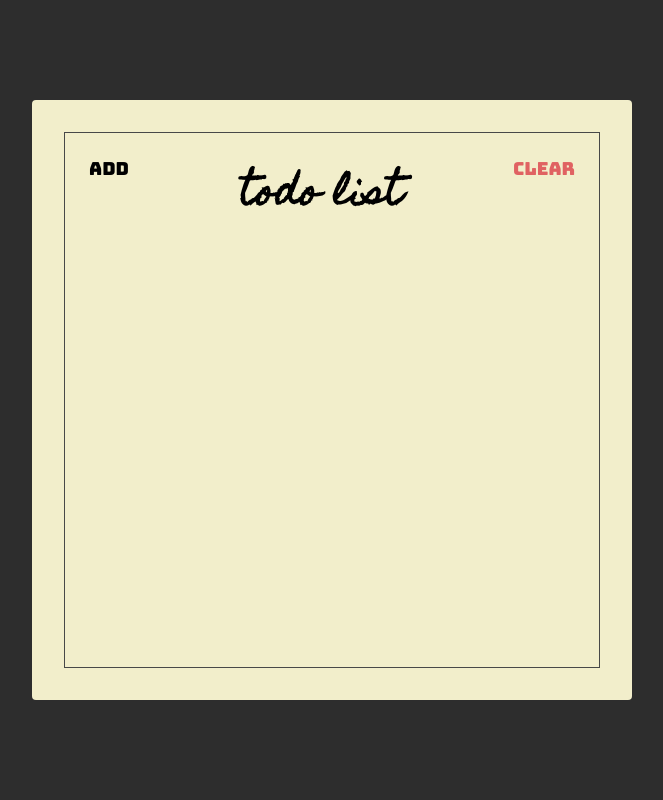
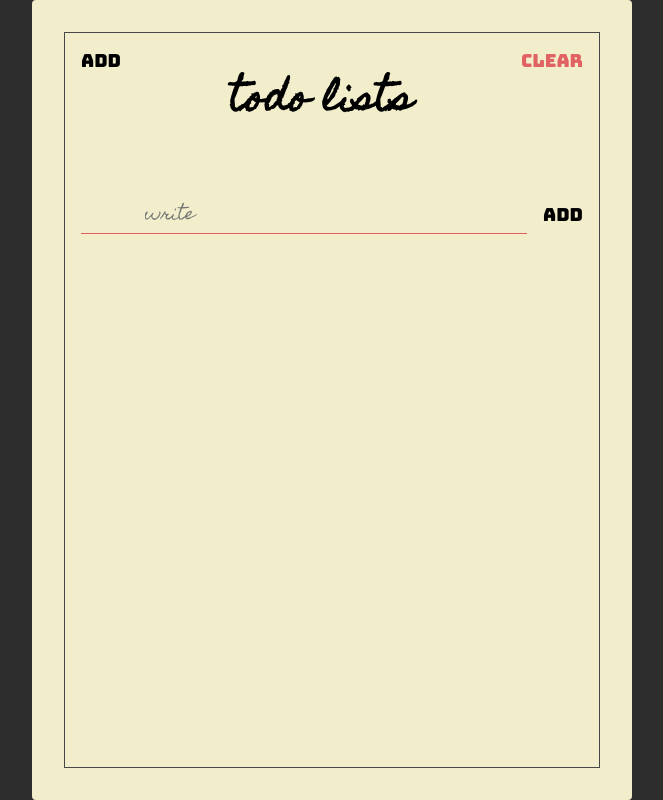
Before and after one commit to boazmaliangkay/react-firstProject, a website: page index.html in a window 1280 px wide. Shown: the whole page, without its empty margins (308-971 px from the left). Drawn offline with Linux system fonts and the light colour scheme.

Commit message:
add todo section+

```diff
--- a/index.html
+++ b/index.html
@@ -14,11 +14,18 @@
   <body>
     <div class="container">
       <div class="frame">
-        <div class="header">
+        <section class="header">
           <button class="header-btn">Add</button>
-          <h1 class="header-title">Todo List</h1>
+          <h1 class="header-title">Todo Lists</h1>
           <button class="header-btn main-red-color">Clear</button>
-        </div>
+        </section>
+
+        <section class="add">
+          <form class="add-form">
+            <input type="text" placeholder="Write" class="add-input" />
+            <button class="add-btn">Add</button>
+          </form>
+        </section>
       </div>
     </div>
   </body>
--- a/style.css
+++ b/style.css
@@ -34,7 +34,7 @@ html {
 
 .container {
   width: 600px;
-  height: 600px;
+  height: 800px;
   background-color: #f2eecb;
   border-radius: 4px;
   padding: 32px;
@@ -64,9 +64,46 @@ html {
   font-size: 1.8rem;
   font-family: "Bungee", sans-serif;
 
-  padding: 24px;
+  padding: 16px;
+  cursor: pointer;
 
   background: unset;
   border: unset;
   outline: unset;
 }
+
+.add {
+  padding: 16px;
+}
+
+.add-form {
+  display: flex;
+  align-items: flex-start;
+}
+
+.add-input {
+  background: unset;
+  border: unset;
+  padding: 0 64px;
+  flex: 1;
+  border-bottom: 1px solid var(--main-red-color);
+  margin-top: 11px;
+  outline: unset;
+
+  font-family: "Homemade Apple";
+  font-size: 16px;
+  text-transform: lowercase;
+}
+
+.add-btn {
+  font-size: 1.8rem;
+  font-family: "Bungee";
+
+  padding: 16px;
+  padding-right: unset;
+  cursor: pointer;
+
+  background: unset;
+  border: unset;
+  outline: unset;
+}
```
